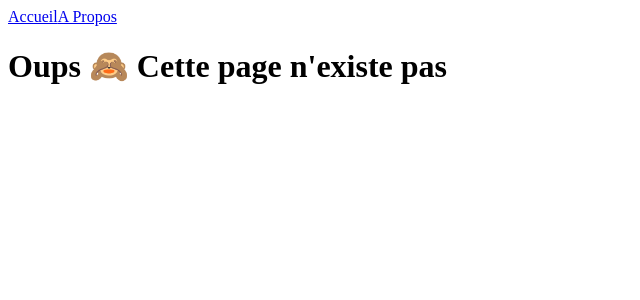
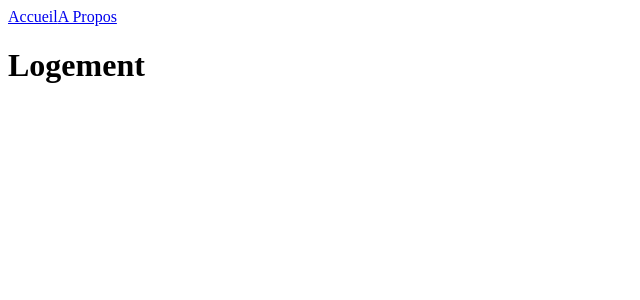
Before and after one commit to Mogavartn/oc-kasa, a React (Create React App) app: page /hosting in a window 1280 px wide. Shown: the top 300 px of the page, without its empty margins (0-640 px from the left). Built offline with nearby package versions, Linux system fonts and the light colour scheme.

Commit message:
Hosting page added

```diff
--- a/src/index.jsx
+++ b/src/index.jsx
@@ -3,6 +3,8 @@ import ReactDOM from 'react-dom'
 import { BrowserRouter as Router, Route, Routes } from 'react-router-dom'
 import Home from './pages/Home'
 import About from './pages/About'
+import Hosting from './pages/Hosting'
+
 
 import Header from './components/Header'
 import Error from './components/Error'
@@ -14,6 +16,7 @@ ReactDOM.render(
             <Routes>
                 <Route path="/" element={<Home />} />
                 <Route path="/about" element={<About />} />
+                <Route path="/hosting" element={<Hosting />} />
                 <Route path="*" element={<Error />} />
             </Routes>
         </Router>
--- /dev/null
+++ b/src/pages/Hosting/index.jsx
@@ -0,0 +1,9 @@
+function Hosting() {
+    return (
+        <div>
+            <h1>Logement</h1>
+        </div>
+    )
+}
+
+export default Hosting
```
Also changed, not shown: 1 other file (tests, documents, lock files or other folders).
